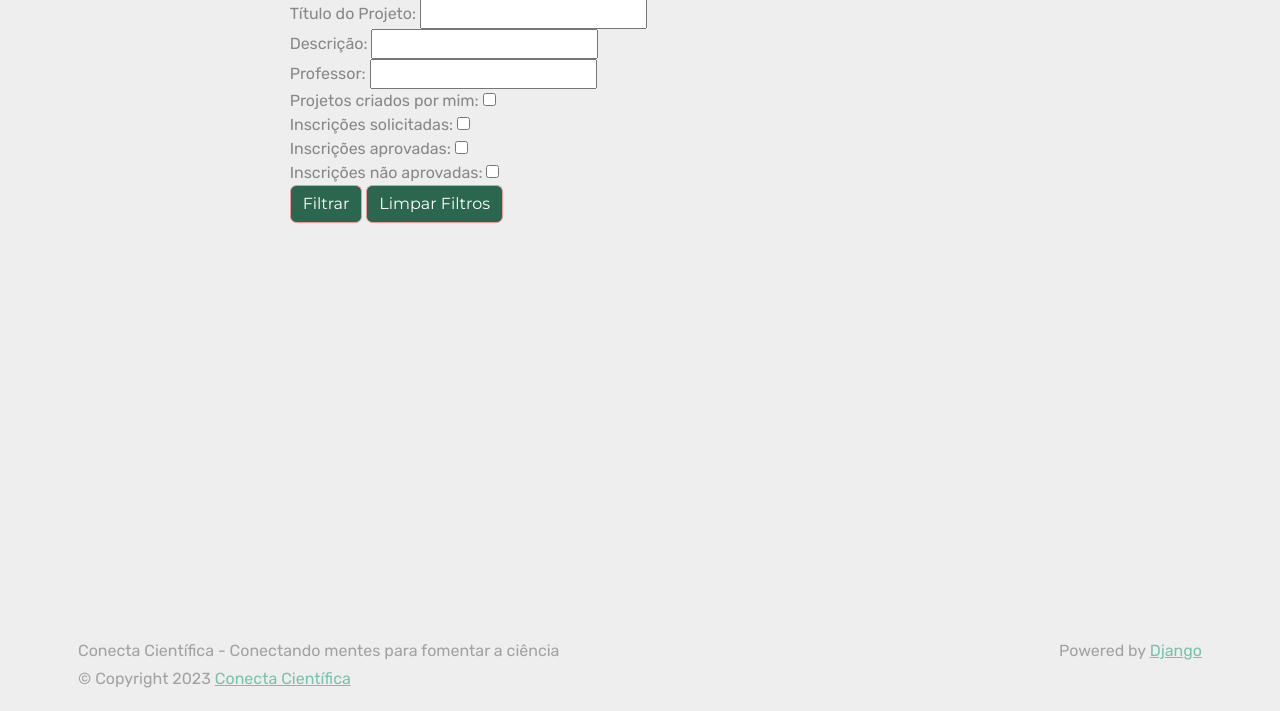
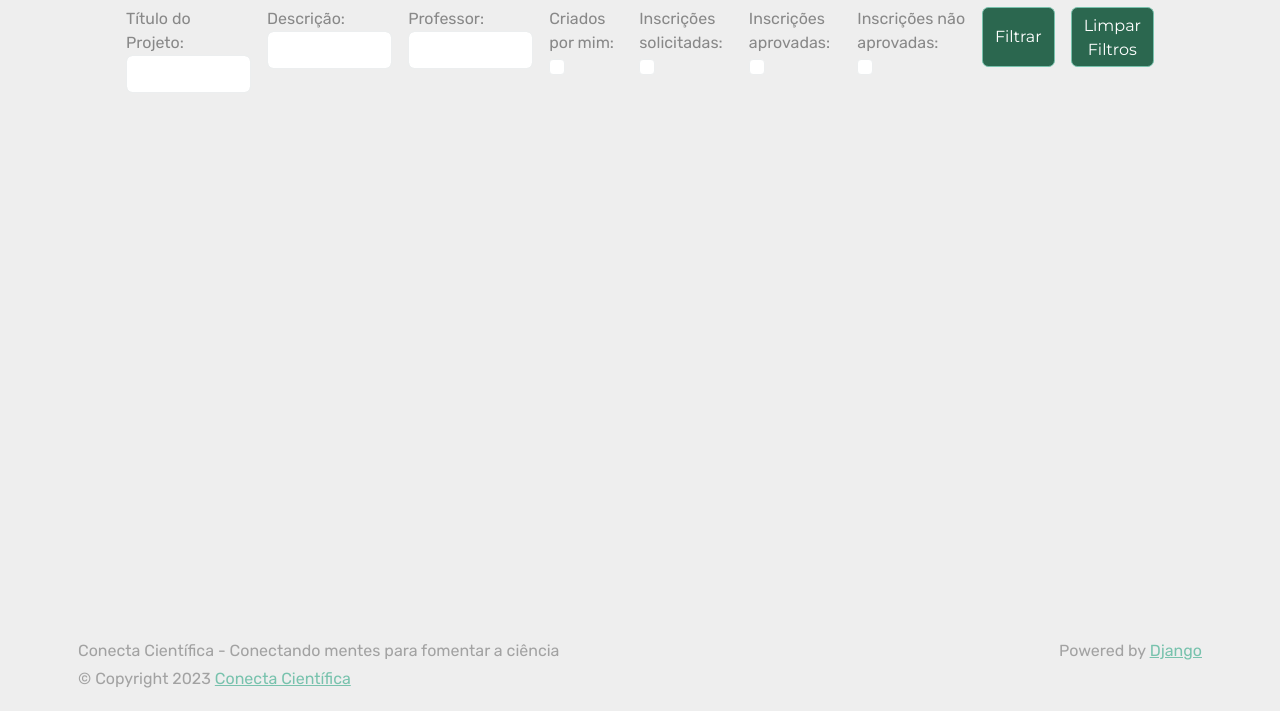
Before and after one commit to conecta-cientifica/conecta-cientifica, a Django app: page /projects-feed/ in a window 1280 px wide. Shown: the part 89-800 px from the top of the page. Run offline with Django 4.2, Linux system fonts and the light colour scheme; the visitor is signed in with stand-in values (Sample User, id 1); data that the repository does not hold is empty; some libraries are stand-ins or nearby versions; grey boxes are pictures that could not be loaded.

Commit message:
Refactor: Página de exibição e criação de projetos
- Corrigir estilização do form de filtro de exibição de projetos
- Nova estruturação do form e estilização da página de criação de projeto
- Inclusão de link para criação de projeto no navbar da exibição de projetos

```diff
--- a/accounts/forms.py
+++ b/accounts/forms.py
@@ -115,6 +115,7 @@ class UserProfileForm(forms.ModelForm):
             'tags': forms.TextInput(attrs={'class': 'form-control'}),
             'isTeacher': forms.CheckboxInput(attrs={'class': 'form-control'})
         }
+
 class EducationForm(forms.ModelForm):
     class Meta:
         model = Education
--- a/main/templates/base/base.html
+++ b/main/templates/base/base.html
@@ -48,6 +48,11 @@
                 <a class="nav-link" href="{% url 'projects-feed' %}">PROJETOS</a>
               </li>
               {% endif %}
+              {% if request.path == '/projects-feed/' and user.is_authenticated %}
+              <li class="nav-item px-3">
+                <a class="nav-link" href="{% url 'create-project' %}">CRIAR PROJETO</a>
+              </li>
+              {% endif %}
               {% if request.path != '/user-profile/' and user.is_authenticated %}
               <li class="nav-item px-3">
                 <a class="nav-link" href="{% url 'user-profile' %}">PERFIL</a>
--- a/projects/forms.py
+++ b/projects/forms.py
@@ -11,15 +11,21 @@ class ProjectForm(forms.ModelForm):
             'description': forms.Textarea(attrs={'class': 'form-control'}),
             'requirements': forms.TextInput(attrs={'class': 'form-control'}),
         }
+        labels = {
+            'title': 'Título do Projeto',
+            'advisor': 'Professor Orientador',
+            'description': 'Descrição do projeto',
+            'requirements': 'Requisitos do Projeto (separados por vírgula)'
+        }
 
 class ProjectFilterForm(forms.Form):
-    title = forms.CharField(label='Título do Projeto', required=False)
-    description = forms.CharField(label='Descrição', required=False)
-    advisor = forms.CharField(label='Professor', required=False)
-    created_by_user = forms.BooleanField(label='Projetos criados por mim', required=False)
-    subscribed_only = forms.BooleanField(label='Inscrições solicitadas', required=False)
-    approved_only = forms.BooleanField(label='Inscrições aprovadas', required=False)
-    rejected_only = forms.BooleanField(label='Inscrições não aprovadas', required=False)
+    title = forms.CharField(label='Título do Projeto', required=False, widget=forms.TextInput(attrs={'class': 'form-control'}))
+    description = forms.CharField(label='Descrição', required=False, widget=forms.TextInput(attrs={'class': 'form-control'}))
+    advisor = forms.CharField(label='Professor', required=False, widget=forms.TextInput(attrs={'class': 'form-control'}))
+    created_by_user = forms.BooleanField(label='Criados por mim', required=False, widget=forms.CheckboxInput(attrs={'class': 'form-check-input'}))
+    subscribed_only = forms.BooleanField(label='Inscrições solicitadas', required=False, widget=forms.CheckboxInput(attrs={'class': 'form-check-input'}))
+    approved_only = forms.BooleanField(label='Inscrições aprovadas', required=False, widget=forms.CheckboxInput(attrs={'class': 'form-check-input'}))
+    rejected_only = forms.BooleanField(label='Inscrições não aprovadas', required=False, widget=forms.CheckboxInput(attrs={'class': 'form-check-input'}))
 
     # Adicionando um campo de reset para limpar os filtros
     reset_filters = forms.BooleanField(required=False, widget=forms.HiddenInput, initial=True)
--- a/projects/templates/projects-feed.html
+++ b/projects/templates/projects-feed.html
@@ -7,20 +7,20 @@
 
 {% block 'body' %}
     <div class="container projects-feed p-5 d-flex align-content-between justify-content-around flex-wrap">
-        <form method="get" action="{% url 'projects-feed' %}">
+        <form method="get" action="{% url 'projects-feed' %}" class="d-flex justify-content-around align-self-center">
             {% for field in filter_form %}
                 {% if field.name != 'reset_filters' %}
-                    <div class="form-group">
+                    <div class="form-group m-2">
                         {{ field.label_tag }}
                         {{ field }}
                     </div>
                 {% endif %}
             {% endfor %}
 
-            <button type="submit", class="btn btn-secondary">Filtrar</button>
-            <a href="{% url 'projects-feed' %}" class="btn btn-secondary">Limpar Filtros</a>
+            <button type="submit", class="btn btn-primary m-2", style="width: 100px; height: 60px;">Filtrar</button>
+            <a href="{% url 'projects-feed' %}" class="btn btn-primary m-2", style="width: 100px; height: 60px;">Limpar Filtros</a>
         </form>
-        <br>
+
         {% for project in project_cards %}
             {% include 'project-card.html' with project=project %}
         {% endfor %}
--- a/projects/views.py
+++ b/projects/views.py
@@ -37,8 +37,11 @@ def create_project(request):
             project.save()
             return redirect('projects-feed')
     else:
-        form = ProjectForm()
-    return render(request, 'create_project.html', {'form': form})
+        project_form = ProjectForm()
+
+    return render(request, 'create_project.html', {
+        'project_form': project_form
+    })
 
 # Edição de projeto
 @login_required(login_url='/login/')
```
Also changed, not shown: projects/templates/create_project.html (+12 -31 lines).
